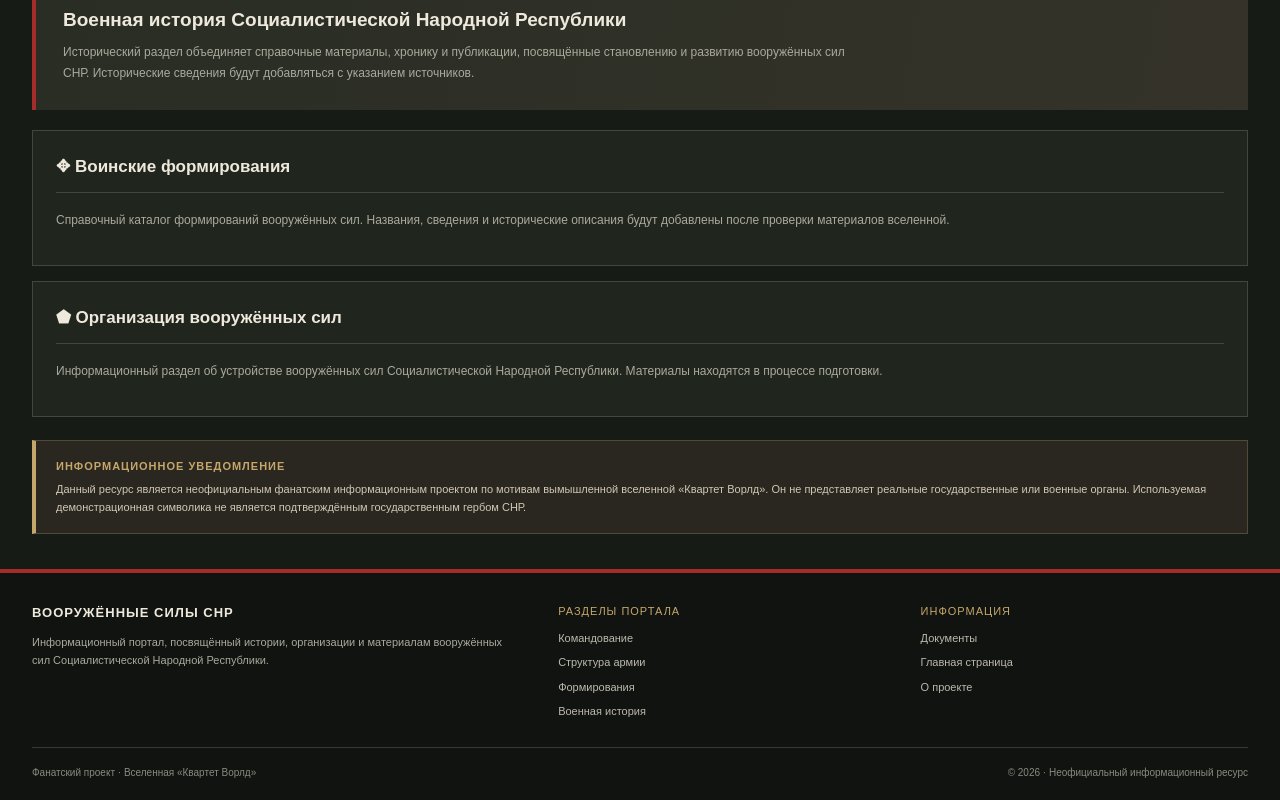
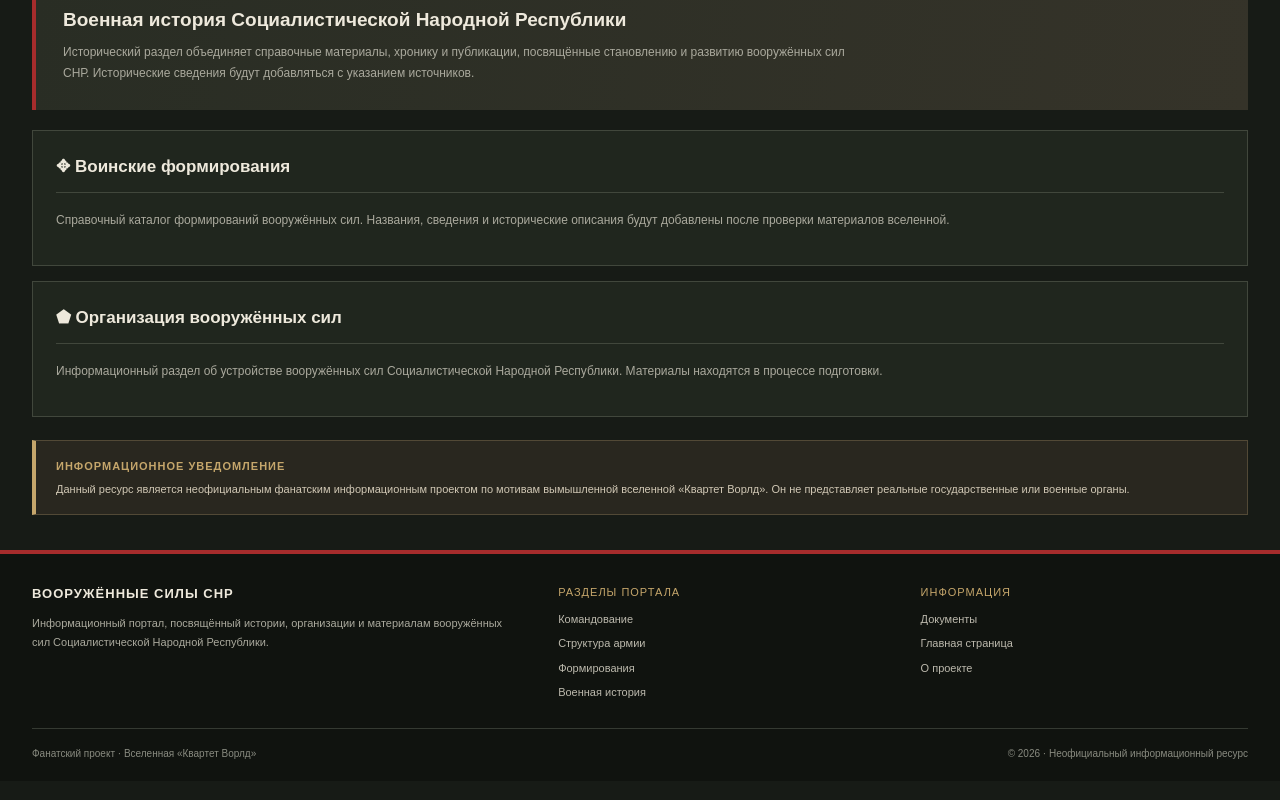
Before and after one commit to molkv/snr-armed-forces, a plain HTML site: page index.html in a window 1280 px wide. Shown: the part 1646-2446 px from the top of the page. Drawn offline with Linux system fonts and the light colour scheme.

Commit message:
Update index.html

```diff
--- a/index.html
+++ b/index.html
@@ -952,8 +952,7 @@ button { font:inherit; }
     Данный ресурс является неофициальным фанатским
     информационным проектом по мотивам вымышленной вселенной
     «Квартет Ворлд». Он не представляет реальные государственные
-    или военные органы. Используемая демонстрационная символика
-    не является подтверждённым государственным гербом СНР.
+    или военные органы.
   </div>
 
 </main>
```
